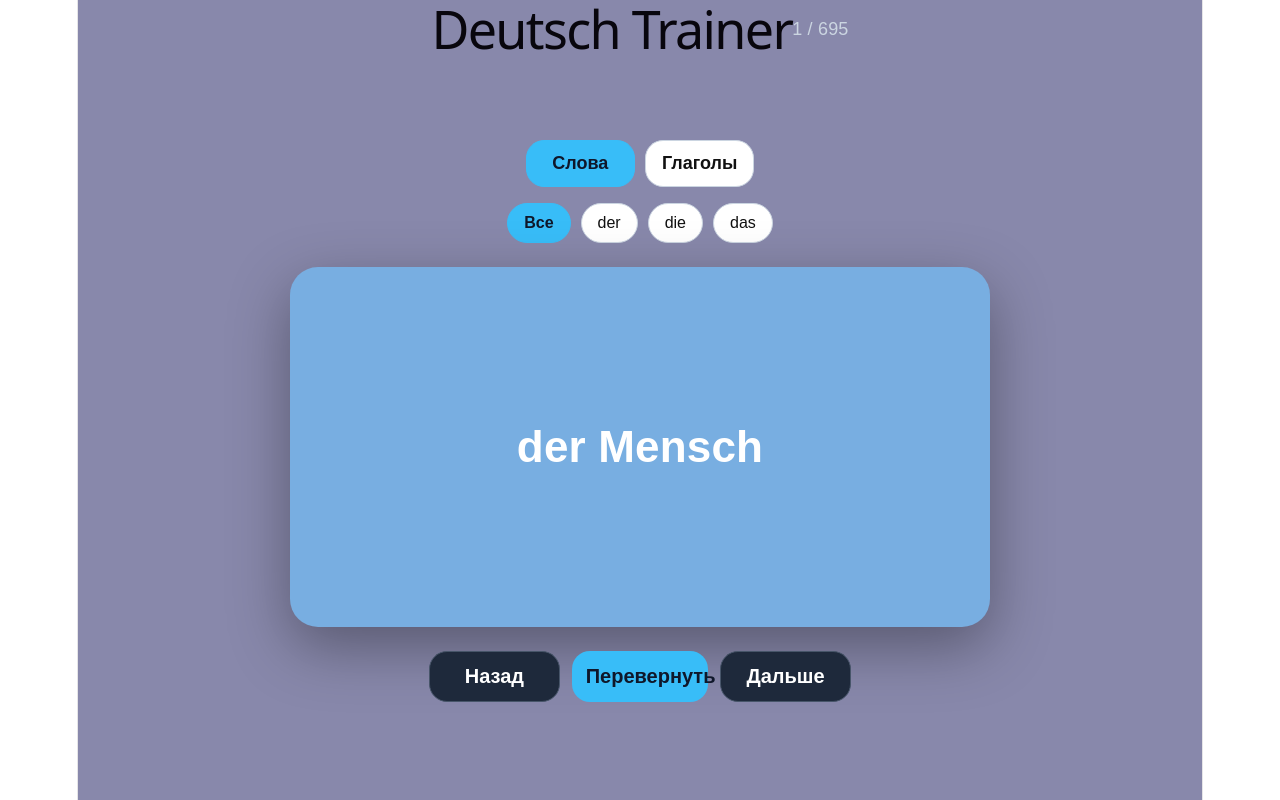
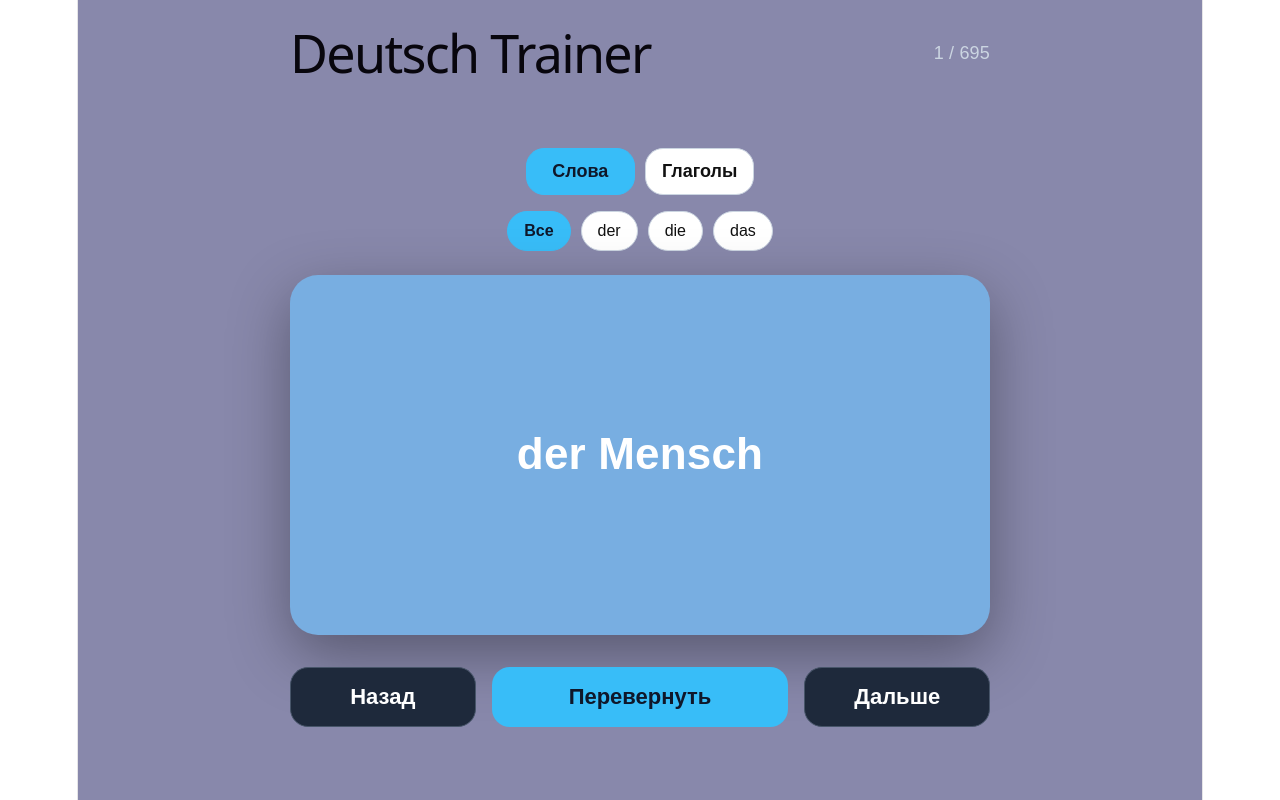
Before and after one commit to Anastasiia21/deutsch-trainer, a React (Vite) app: page / in a window 1280 px wide. Built offline with nearby package versions, Linux system fonts and the light colour scheme.

Commit message:
verbs fix display  update in app

```diff
--- a/src/App.jsx
+++ b/src/App.jsx
@@ -242,9 +242,8 @@ const styles = {
   background: "#8888ab",
   color: "white",
   fontFamily: "Arial, sans-serif",
-    padding: "16px",
+  padding: "40px 16px 24px",
   boxSizing: "border-box",
-
   display: "flex",
   flexDirection: "column",
   },
@@ -268,8 +267,9 @@ const styles = {
   },
 
   header: {
+   width: "100%",
   maxWidth: 700,
-    margin: "0 auto 16px",
+  margin: "0 auto 32px",
   display: "flex",
   justifyContent: "space-between",
   alignItems: "center",
@@ -448,36 +448,35 @@ exampleRu: {
 },
 
 buttons: {
+  width: "90%",
   maxWidth: 700,
-  margin: "24px auto 0",
-  display: "flex",
-  flexWrap: "wrap",
-  gap: 12,
+  margin: "32px auto 0",
+  display: "grid",
+  gridTemplateColumns: "1fr 1.6fr 1fr",
+  gap: 16,
 },
 
 mainButton: {
-  flex: 1,
-  minWidth: 120,
-  padding: "14px 14px",
+  padding: "16px 18px",
   borderRadius: 18,
   border: "none",
   background: "#38bdf8",
   color: "#0f172a",
-  fontSize: 20,
+  fontSize: "clamp(18px, 3vw, 22px)",
   fontWeight: 700,
   cursor: "pointer",
+  whiteSpace: "nowrap",
 },
 
 secondaryButton: {
-  flex: 1,
-  minWidth: 120,
-  padding: "10px 10px",
+  padding: "16px 18px",
   borderRadius: 18,
   border: "1px solid #475569",
   background: "#1e293b",
   color: "white",
-  fontSize: 20,
+  fontSize: "clamp(18px, 3vw, 22px)",
   fontWeight: 700,
   cursor: "pointer",
+  whiteSpace: "nowrap",
 },
 }
```
Lines whose indentation alone changed are shown as unchanged.
